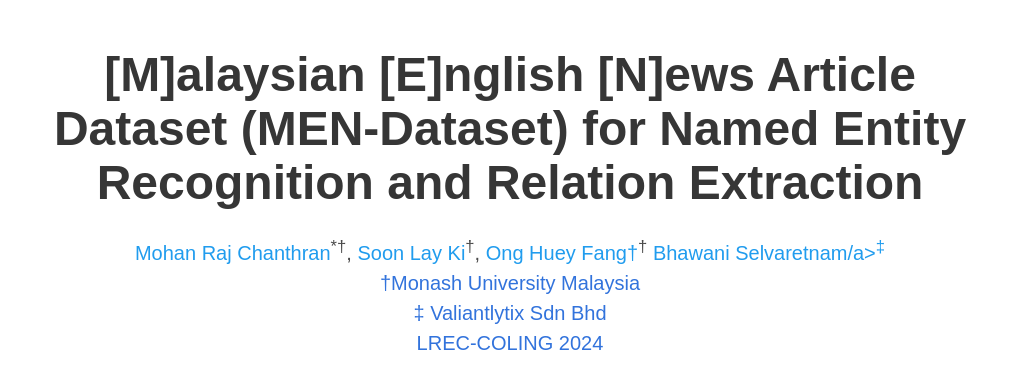
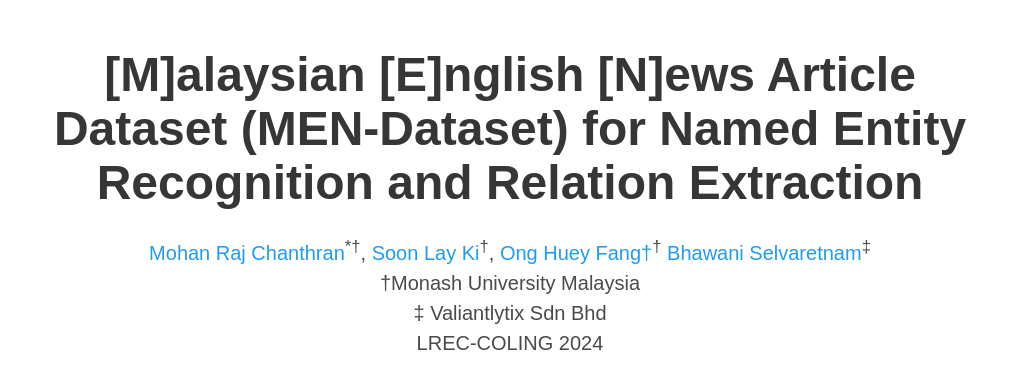
Before and after one commit to mohanraj-nlp/men-dataset-project, a plain HTML site: page index.html in a window 1280 px wide. Shown: the top 367 px of the page, without its empty margins (130-1141 px from the left). Drawn offline with nearby package versions, Linux system fonts and the light colour scheme; some icons are missing; a web font is replaced by a local one.

Commit message:
Initial Push

```diff
--- a/index.html
+++ b/index.html
@@ -63,7 +63,7 @@
                     <a href="https://www.monash.edu.my/it/staff/academic/dr-ong-huey-fang" target="_blank">Ong Huey Fang†</a><sup>†</sup>
                   </span>
                   <span class="author-block">
-                    <a href="https://my.linkedin.com/in/bhawani-selvaretnam-1446815" target="_blank">Bhawani Selvaretnam/a><sup>‡</sup>
+                    <a href="https://my.linkedin.com/in/bhawani-selvaretnam-1446815" target="_blank">Bhawani Selvaretnam</a><sup>‡</sup>
                   </span>
                   </div>
 
```
